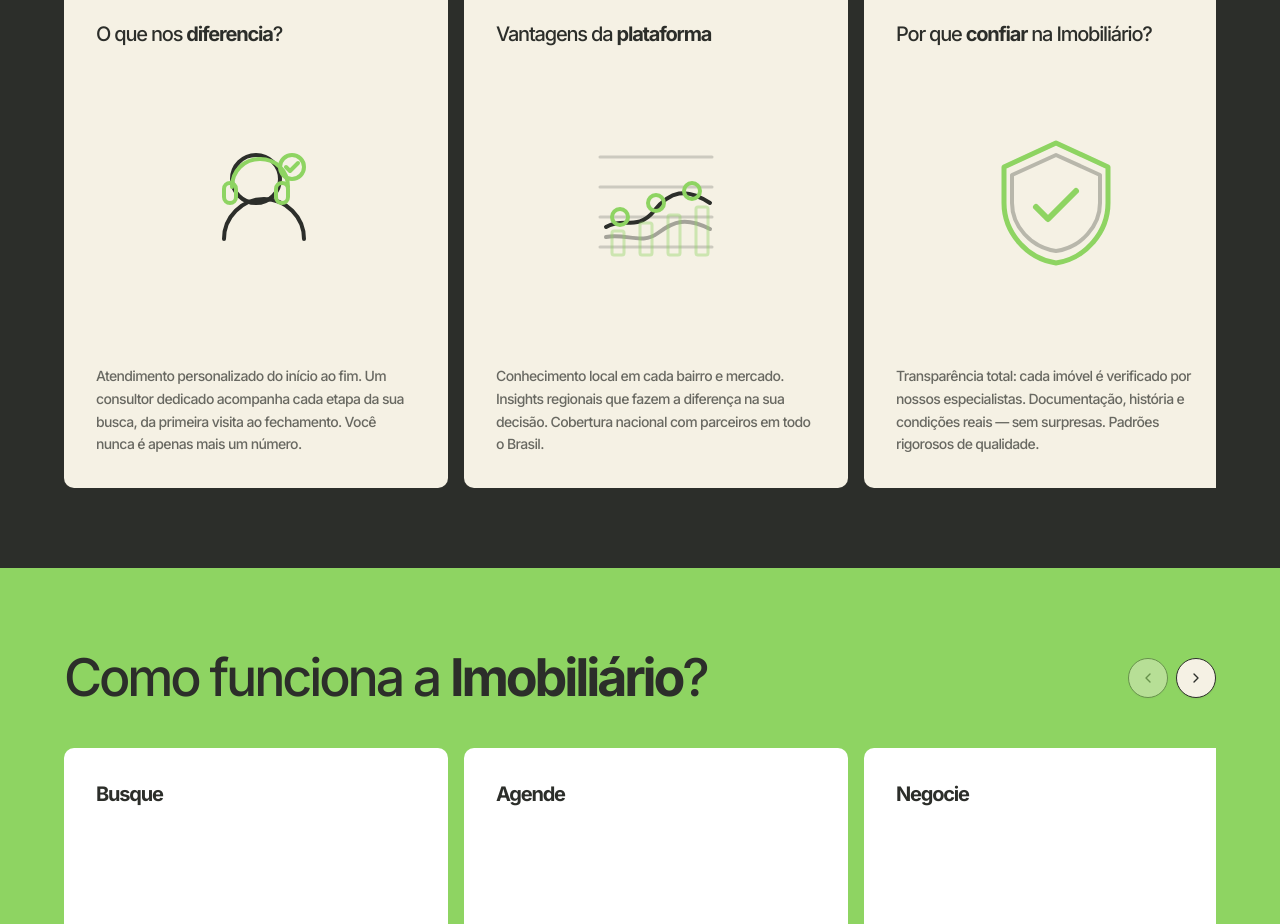
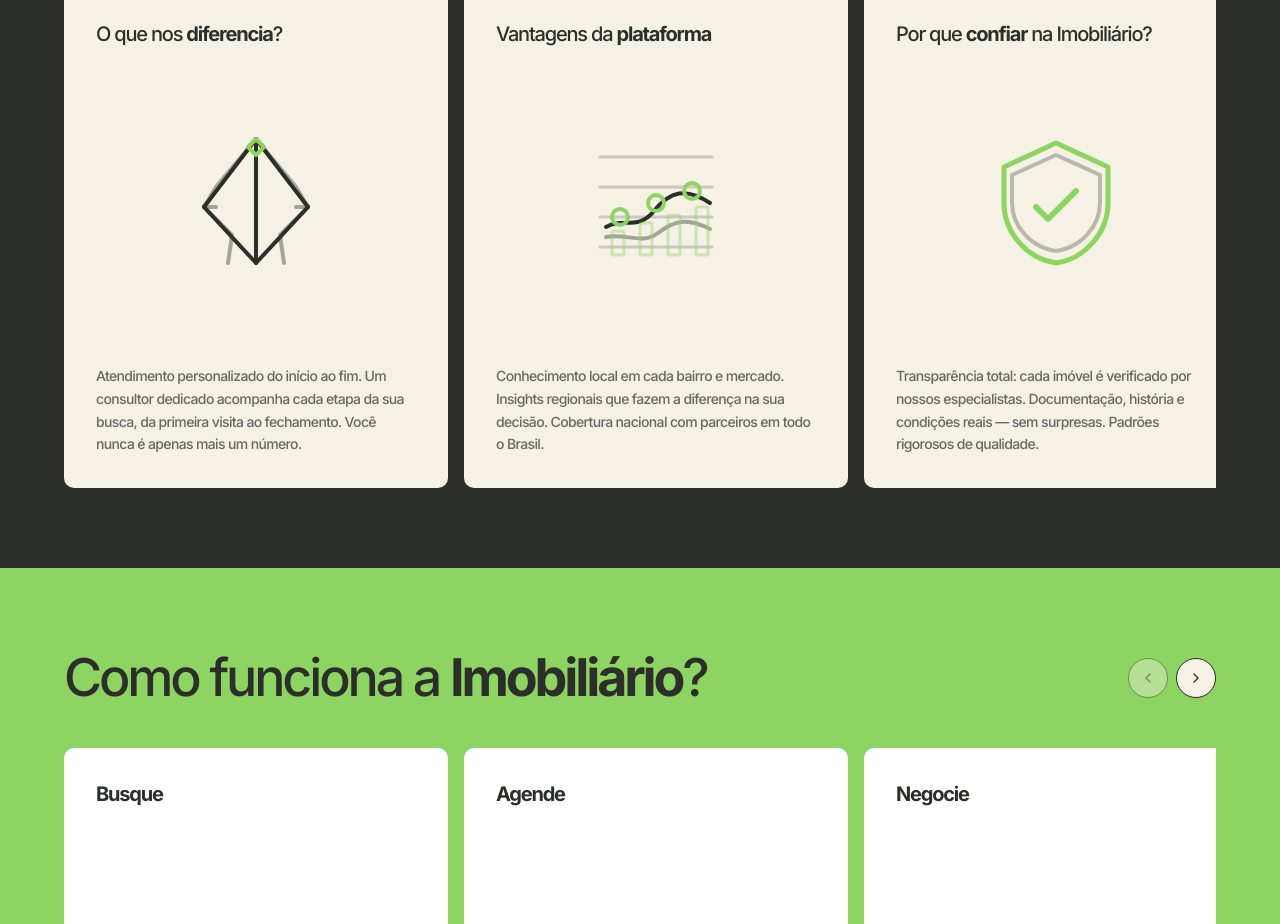
Before and after one commit to MTconnect-BR/imobiliario, a Next.js app: page / in a window 1280 px wide. Shown: the part 1604-2528 px from the top of the page. Built offline with nearby package versions, Linux system fonts and the light colour scheme.

Commit message:
feat: replace person-support SVG with diamond SVG for O que nos diferencia? card
- Create diamond.svg with charcoal facets and green sparkle
- Diamond represents exclusivity, value, differentiation
- Update page.tsx to use diamond.svg instead of person-support.svg

```diff
--- a/app/page.tsx
+++ b/app/page.tsx
@@ -116,7 +116,7 @@ export default function Home() {
                     O que nos <strong>diferencia</strong>?
                   </h3>
                   <div className="flex flex-1 items-center justify-center">
-                    <img src="/icons/carousel/person-support.svg" alt="" className="h-40 w-40" aria-hidden="true" />
+                    <img src="/icons/carousel/diamond.svg" alt="" className="h-40 w-40" aria-hidden="true" />
                   </div>
                   <p className="text-sm leading-relaxed text-charcoal/70">
                     Atendimento personalizado do início ao fim. Um consultor
```
Also changed, not shown: public/icons/carousel/diamond.svg (added).
